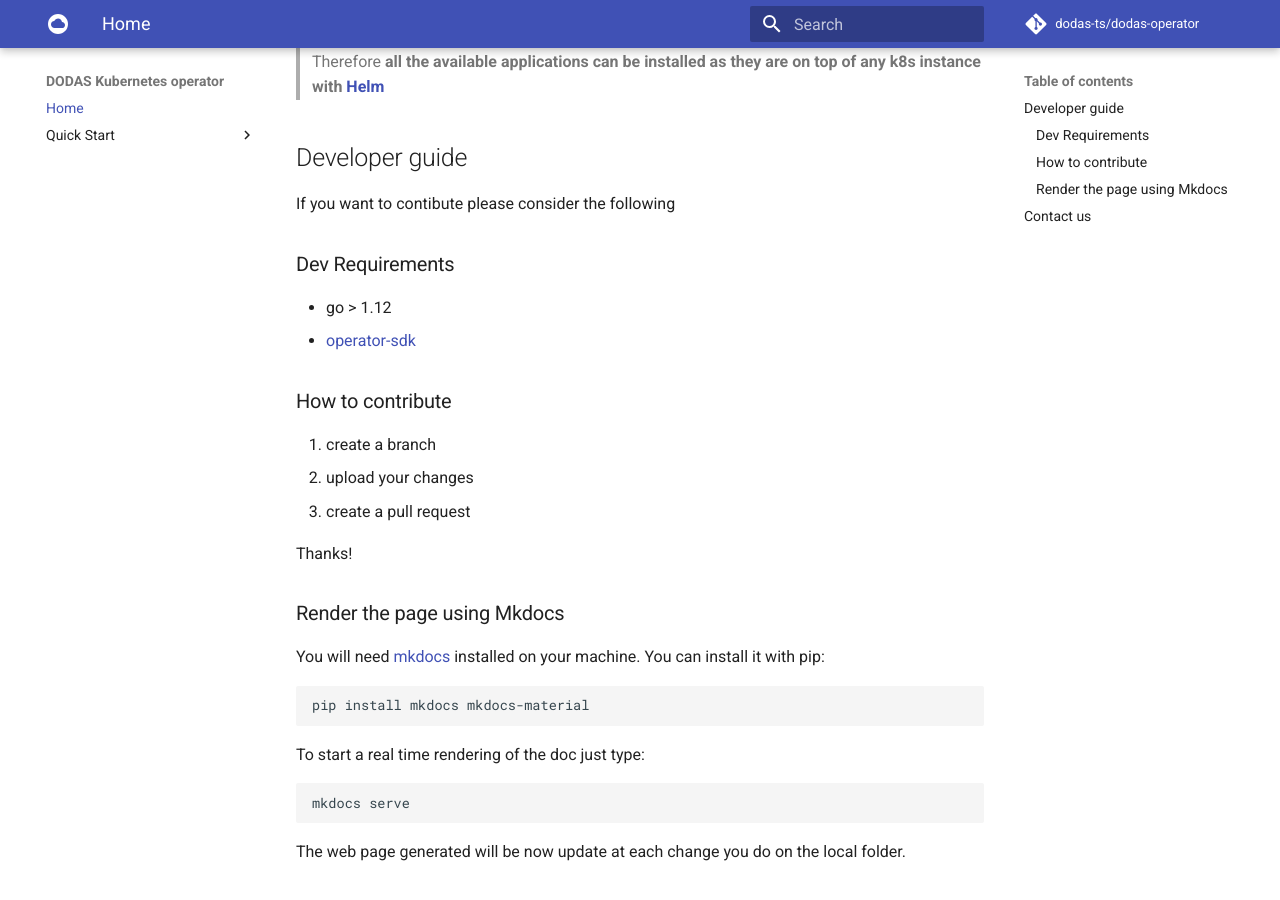
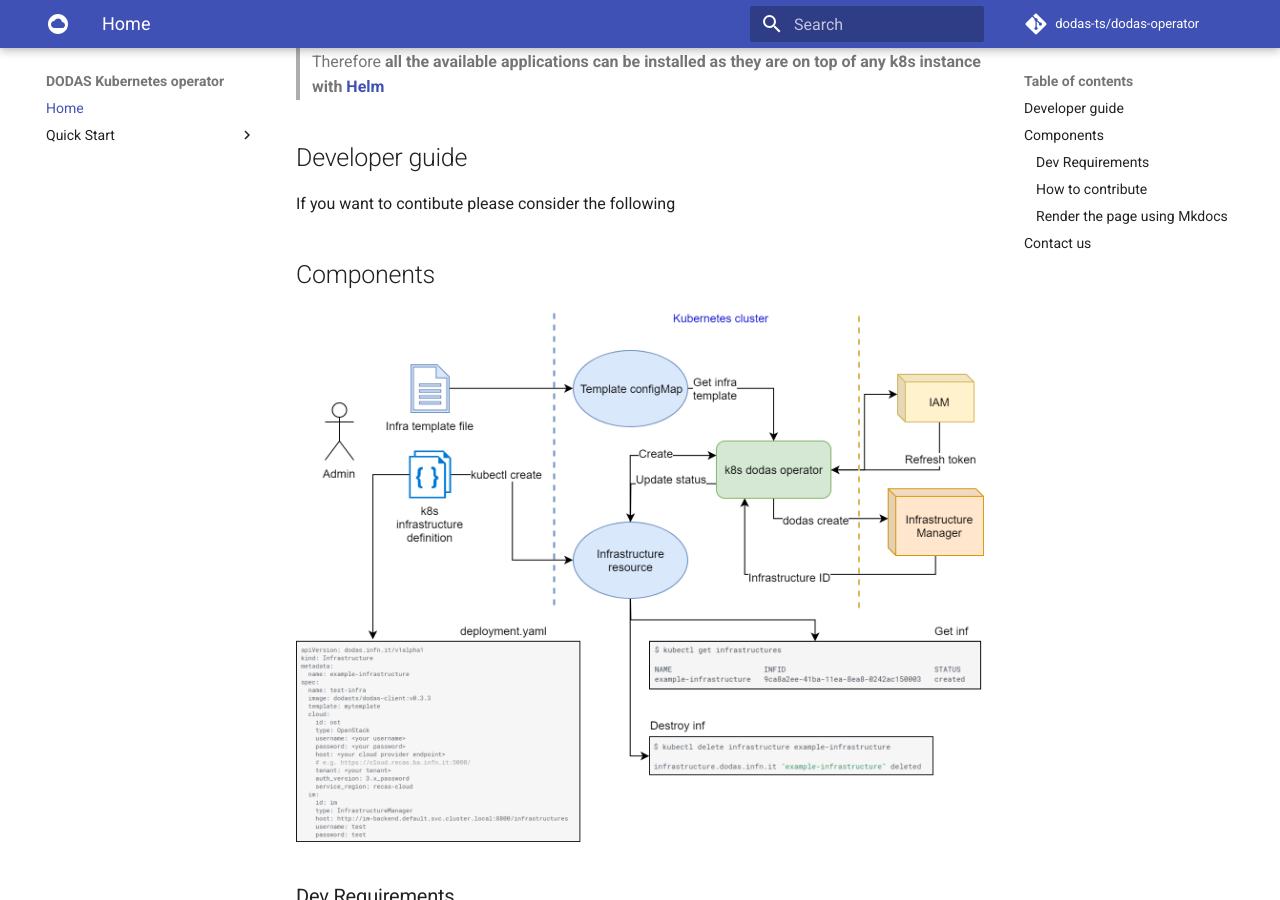
Before and after one commit to DODAS-TS/dodas-operator, an MkDocs documentation site: the page built from docs/README.md, in a window 1280 px wide and 900 px high, scrolled down 382 px. Built offline with MkDocs 1.6.1 and Material for MkDocs 9.7.7, drawn with Linux system fonts in a browser that asks for light colours; comment, search, counter and statistics services are not loaded.

Commit message:
image in docs

```diff
--- a/docs/README.md
+++ b/docs/README.md
@@ -15,6 +15,10 @@ To start playing with the operatori we provide a quick start guide with two opti
 ## Developer guide
 
 If you want to contibute please consider the following
+
+## Components
+
+![dodas operator components](https://raw.githubusercontent.com/DODAS-TS/dodas-operator/master/docs/img/dodas-operator.png)
 
 ### Dev Requirements
 
```
Also changed, not shown: README.md (+4 -0 lines).
